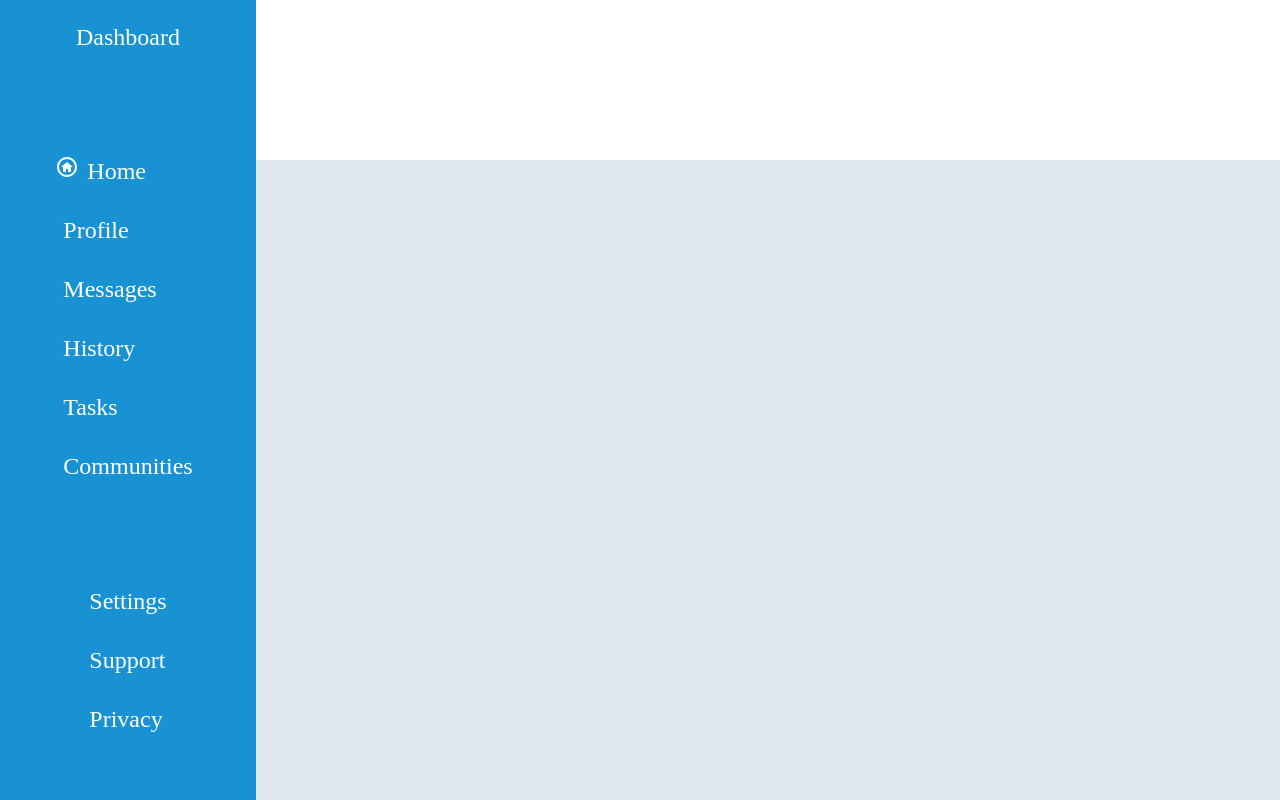
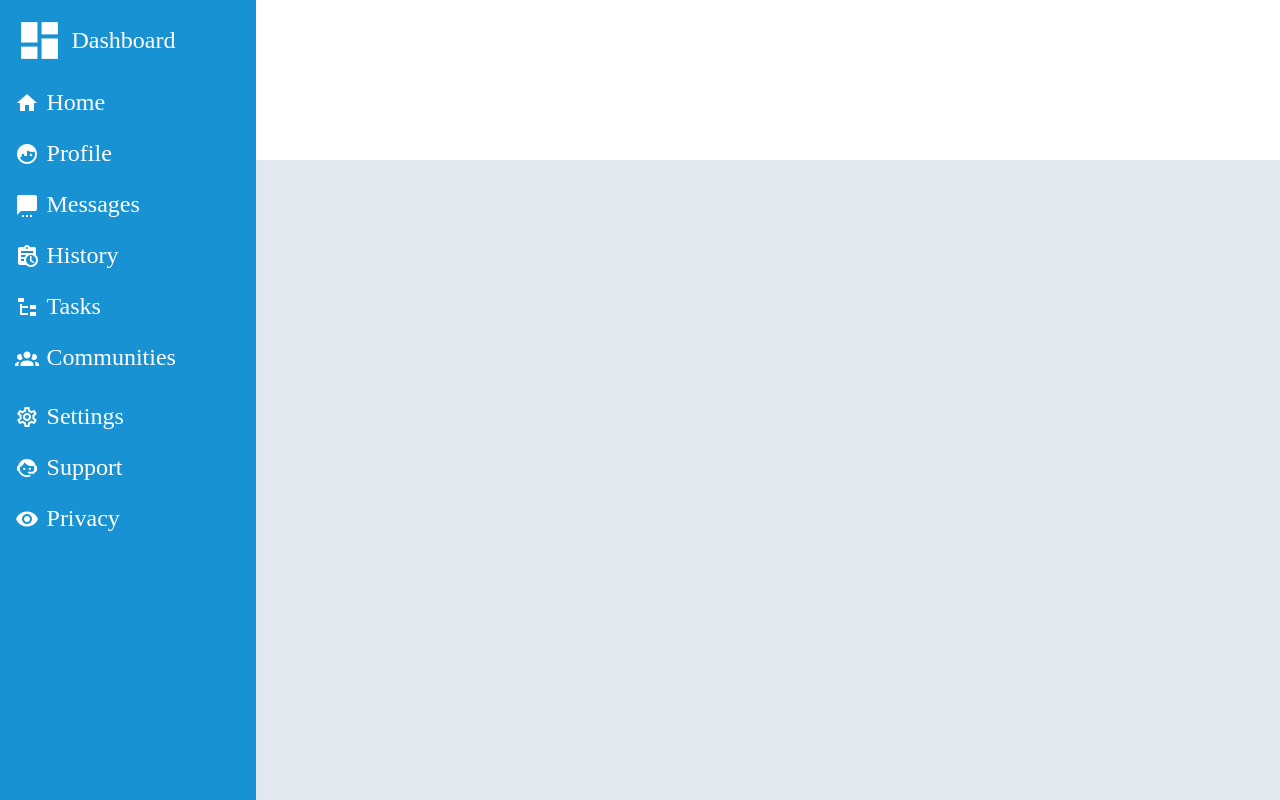
Before and after one commit to obrenv/Admin-dashboard, a plain HTML site: page index.html in a window 1280 px wide. Drawn offline with Linux system fonts and the light colour scheme.

Commit message:
sidebar finished

```diff
--- a/index.html
+++ b/index.html
@@ -11,23 +11,22 @@
 <div class="global-container">
 <div class="header-container"></div>
 <div class="sidebar-container">
-<div> <h1>Dashboard</h1>  </div>
-
+    <div>
+<div> <img src="icons/view-dashboard.png" alt=""><h1>Dashboard</h1>  </div>
+</div>
 <div>
-<div><svg style="width:24px;height:24px" viewBox="0 0 24 24">
-    <path fill="currentColor" d="M12 20C7.6 20 4 16.4 4 12S7.6 4 12 4 20 7.6 20 12 16.4 20 12 20M12 2C6.5 2 2 6.5 2 12S6.5 22 12 22 22 17.5 22 12 17.5 2 12 2M11 14H13V17H16V12H18L12 7L6 12H8V17H11V14" />
-</svg><p>Home</p></div>
-<div><p>Profile</p></div>
-<div><p>Messages</p></div>
-<div><p>History</p></div>
-<div><p>Tasks</p></div>
-<div><p>Communities</p></div>
+<div><img src="icons/home.png" alt=""><p>Home</p></div>
+<div><img src="icons/face-man-profile.png" alt=""><p>Profile</p></div>
+<div><img src="icons/message-settings.png" alt=""><p>Messages</p></div>
+<div><img src="icons/clipboard-text-clock.png" alt=""><p>History</p></div>
+<div><img src="icons/file-tree.png" alt=""><p>Tasks</p></div>
+<div><img src="icons/account-group.png" alt=""><p>Communities</p></div>
 </div>
 
-<div>
-<div><p>Settings</p></div>
-<div><p>Support</p></div>
-<div><p>Privacy</p></div>
+<div class="third-part">
+<div><img src="icons/cog-outline.png" alt=""><p>Settings</p></div>
+<div><img src="icons/face-agent.png" alt=""><p>Support</p></div>
+<div><img src="icons/eye.png" alt=""><p>Privacy</p></div>
 </div>
 </div>
 
--- a/style.css
+++ b/style.css
@@ -24,37 +24,45 @@ html {
 
 
 
-
-
-
-
-
-
-
 .global-container{
     display:grid;
     grid-template-columns: 1fr 4fr;
     grid-template-rows: 1fr 4fr;
     height:100vh;
-
 }
 
 .sidebar-container{
     grid-row:1/3;
     background-color: #1992D4;
     display:grid;
+    align-items: center;
+    justify-content: center;
+    grid-template-rows: 0.1fr 0.5fr 0.1fr;
     color:white;
-}
+  }
 
 .sidebar-container h1, p {
 margin:0.5rem;
 font-size: x-large;
-display: inline-block;
+
 }
 
 .sidebar-container div{
-    margin:auto;
-    margin-top:1rem;
+
+    margin-top:0.5rem;
+    color:white;
+    margin-right:1.8rem;
+
+}
+
+.sidebar-container div div{
+display:flex;
+align-items: center;
+
+}
+
+.third-part div{
+
 }
 
 .header-container{
@@ -65,7 +73,3 @@ display: inline-block;
 grid-area: 2 / 2 / 3 / 3;
 background-color: #e2e8f0;
 }
-
-div1 {
-    border: solid 1px;
-}
```
Also changed, not shown: icons/account-group.png (added), icons/clipboard-text-clock.png (added), icons/cog-outline.png (added), icons/eye.png (added), icons/face-agent.png (added), icons/face-man-profile.png (added), icons/face-man-profile.svg (added), icons/file-tree.png (added), icons/home.png (added), icons/message-settings.png (added), icons/view-dashboard.png (added).
